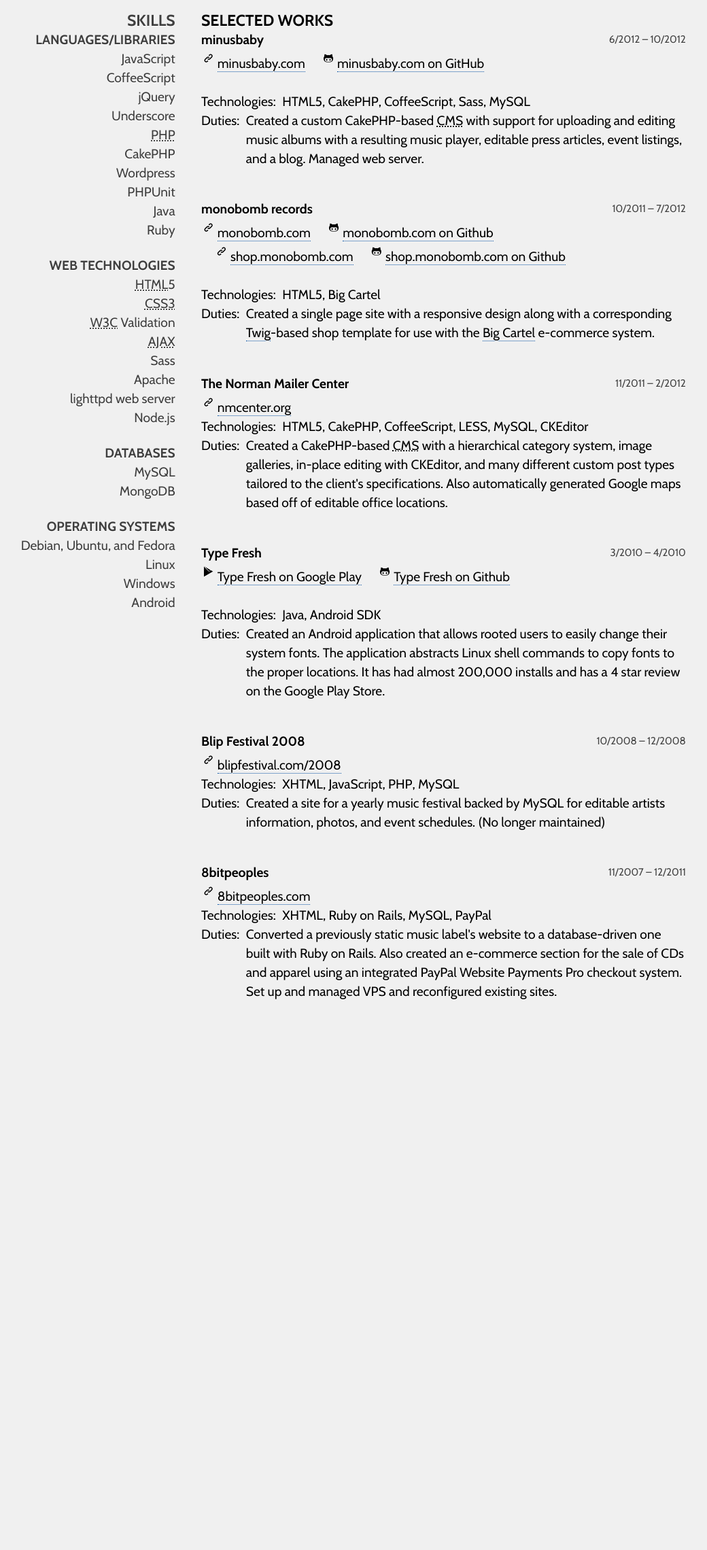
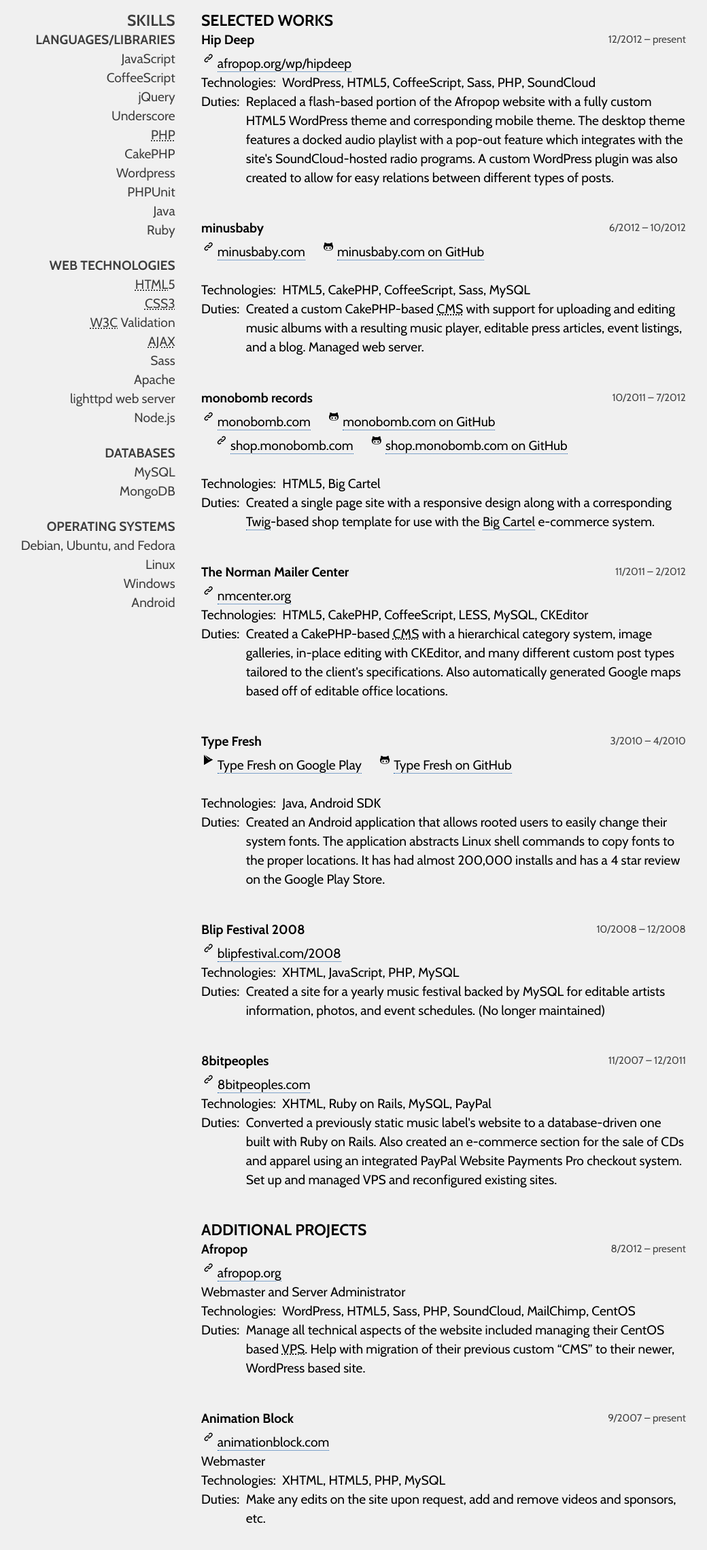
Before and after one commit to openback/resume, a plain HTML site: page index.html in a window 1280 px wide. Shown: the part 190-2470 px from the top of the page at 68% size, without its empty margins (122-1162 px from the left). Before the commit the page ends 1727 px from the top, so only its background shows below. Drawn offline with nearby package versions, Linux system fonts and the light colour scheme.

Commit message:
Added some additional projects and Hip Deep

```diff
--- a/index.html
+++ b/index.html
@@ -88,6 +88,34 @@
 					<h1>Selected Works</h1>
 					<ol>
 						<li>
+							<div class="timeframe"><time class="started" datetime="2012-12-01">12/2012</time> &ndash; <span class="ended" >present</span></div>
+							<h2 class="client">Hip Deep</h2>
+							<dl>
+								<dt class="icon-link">Site</dt><dd><a href="http://afropop.org/wp/hipdeep">afropop.org/wp/hipdeep</a></dd>
+							</dl>
+							<div class="technologies">
+								<h3>Technologies:</h3>
+								<ul>
+									<li>WordPress</li>
+									<li>HTML5</li>
+									<li>CoffeeScript</li>
+									<li>Sass</li>
+									<li>PHP</li>
+									<li>SoundCloud</li>
+								</ul>
+							</div>
+							<div class="duties">
+								<h3>Duties:</h3>
+								<p>
+									Replaced a flash-based portion of the Afropop website with a fully custom HTML5
+									WordPress theme and corresponding mobile theme. The desktop theme features a docked
+									audio playlist with a pop-out feature which integrates with the site&apos;s
+									SoundCloud-hosted radio programs. A custom WordPress plugin was also created to allow
+									for easy relations between different types of posts.
+								</p>
+							</div>
+						</li>
+						<li>
 							<div class="timeframe"><time class="started" datetime="2012-06-01">6/2012</time> &ndash; <time class="ended" datetime="2012-10-01">10/2012</time></div>
 							<h2 class="client">minusbaby</h2>
 							<dl>
@@ -118,9 +146,9 @@
 							<h2 class="client">monobomb records</h2>
 							<dl>
 								<dt class="icon-link">Site</dt><dd><a href="http://monobomb.com">monobomb.com</a></dd>
-								<dt class="icon-github">Source</dt><dd><a href="https://github.com/openback/monobomb.com">monobomb.com on Github</a></dd>
+								<dt class="icon-github">Source</dt><dd><a href="https://github.com/openback/monobomb.com">monobomb.com on GitHub</a></dd>
 								<dt class="icon-link">Site</dt><dd><a href="http://monobomb.com">shop.monobomb.com</a></dd>
-								<dt class="icon-github">Source</dt><dd><a href="https://github.com/openback/monobomb.com">shop.monobomb.com on Github</a></dd>
+								<dt class="icon-github">Source</dt><dd><a href="https://github.com/openback/monobomb.com">shop.monobomb.com on GitHub</a></dd>
 							</dl>
 							<div class="technologies">
 								<h3>Technologies:</h3>
@@ -170,7 +198,7 @@
 							<h2 class="client">Type Fresh</h2>
 							<dl>
 								<dt class="icon-googleplay">Site</dt><dd><a href="https://play.google.com/store/apps/details?id=net.pixelpod.typefresh">Type Fresh on Google Play</a></dd>
-								<dt class="icon-github">Source</dt><dd><a href="https://github.com/openback/Type-Fresh">Type Fresh on Github</a></dd>
+								<dt class="icon-github">Source</dt><dd><a href="https://github.com/openback/Type-Fresh">Type Fresh on GitHub</a></dd>
 							</dl>
 							<div class="technologies">
 								<h3>Technologies:</h3>
@@ -238,6 +266,61 @@
 							</div>
 						</li>
 					</ol>
+
+					<h1>Additional Projects</h1>
+					<ol>
+						<li>
+							<div class="timeframe"><time class="started" datetime="2012-08-01">8/2012</time> &ndash; <span class="ended">present</span></div>
+							<h2 class="client">Afropop</h2>
+							<dl>
+								<dt class="icon-link">Site</dt><dd><a href="http://afropop.org">afropop.org</a></dd>
+							</dl>
+							<h3 class="title">Webmaster and Server Administrator</h3>
+							<div class="technologies">
+								<h3>Technologies:</h3>
+								<ul>
+									<li>WordPress</li>
+									<li>HTML5</li>
+									<li>Sass</li>
+									<li>PHP</li>
+									<li>SoundCloud</li>
+									<li>MailChimp</li>
+									<li>CentOS</li>
+								</ul>
+							</div>
+							<div class="duties">
+								<h3>Duties:</h3>
+								<p>
+									Manage all technical aspects of the website included managing their CentOS based
+									<abbr title="Virtual Private Server">VPS</abbr>. Help with migration of their previous
+									custom &ldquo;CMS&rdquo; to their newer, WordPress based site.
+								</p>
+							</div>
+						</li>
+						<li>
+							<div class="timeframe"><time class="started" datetime="2007-09-01">9/2007</time> &ndash; <span class="ended">present</span></div>
+							<h2 class="client">Animation Block</h2>
+							<dl>
+								<dt class="icon-link">Site</dt><dd><a href="http://animationblock.com">animationblock.com</a></dd>
+							</dl>
+							<h3 class="title">Webmaster</h3>
+							<div class="technologies">
+								<h3>Technologies:</h3>
+								<ul>
+									<li>XHTML</li>
+									<li>HTML5</li>
+									<li>PHP</li>
+									<li>MySQL</li>
+								</ul>
+							</div>
+							<div class="duties">
+								<h3>Duties:</h3>
+								<p>
+									Make any edits on the site upon request, add and remove videos and sponsors, etc.
+								</p>
+							</div>
+						</li>
+					</ol>
 				</section>
 			</div>
 		</div>
```
Also changed, not shown: 1 other file.
